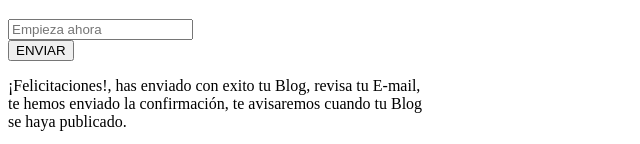
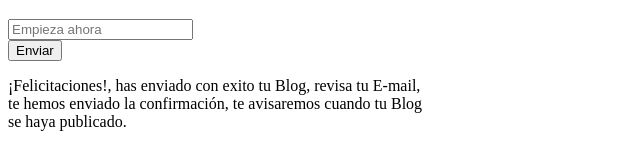
Before and after one commit to Cleon113/Zait, a plain HTML site: page write.html in a window 1280 px wide. Shown: the part 660-804 px from the top of the page, 0-640 px from the left. Drawn offline with Linux system fonts and the light colour scheme.

Commit message:
Form with button

```diff
--- a/write.html
+++ b/write.html
@@ -37,7 +37,7 @@
             <input type="text" value="Nombre" name="nombre"> -->
         </div>
         <input type="text" id="fulText" placeholder="Empieza ahora" /> <br>
-          <input type="button" value="ENVIAR" id="sendBlog" />
+        <button>Enviar</button>
         <p>¡Felicitaciones!, has enviado con exito tu Blog, revisa tu E-mail, <br>
             te hemos enviado la confirmación, te avisaremos cuando tu Blog <br>
             se haya publicado.</p>
```
